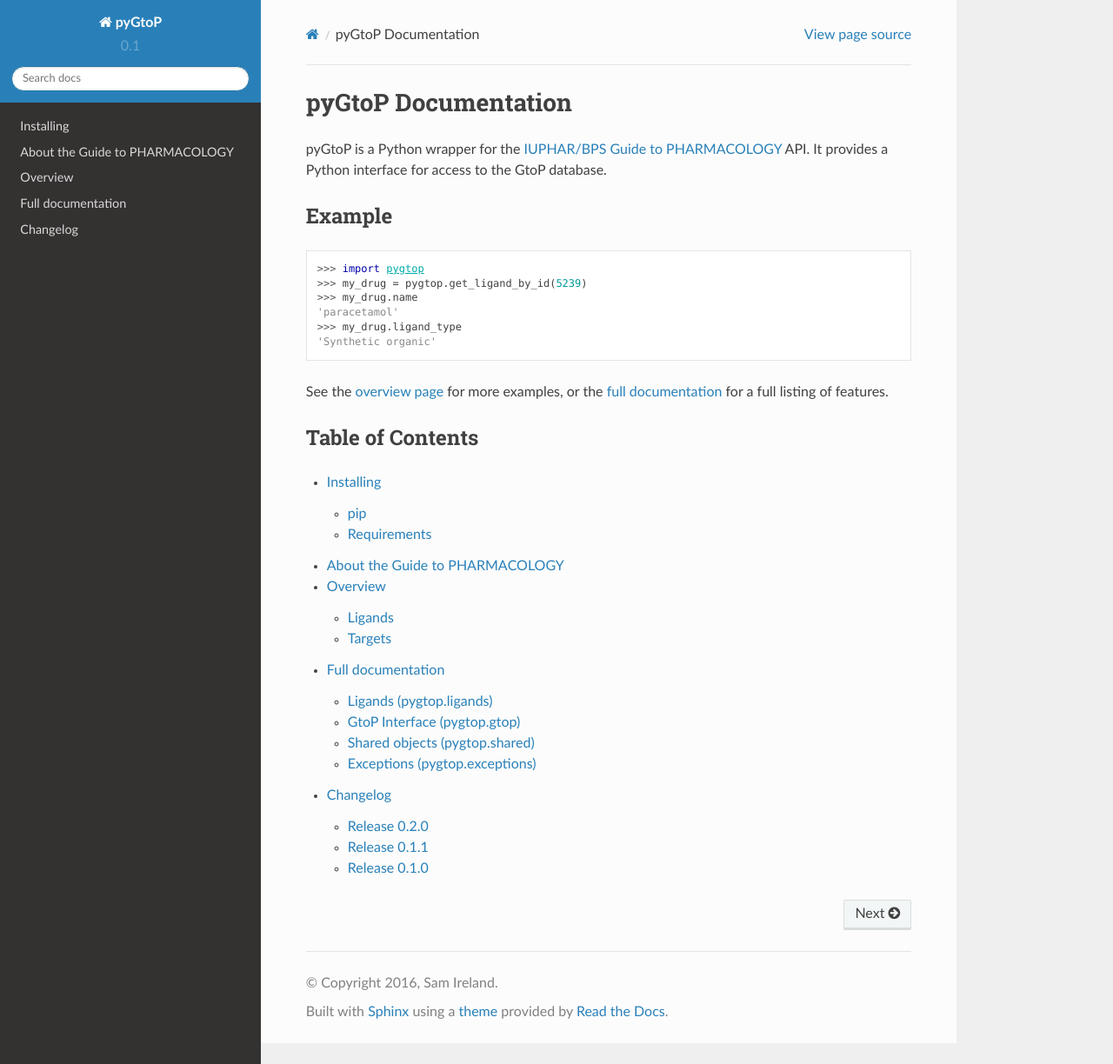
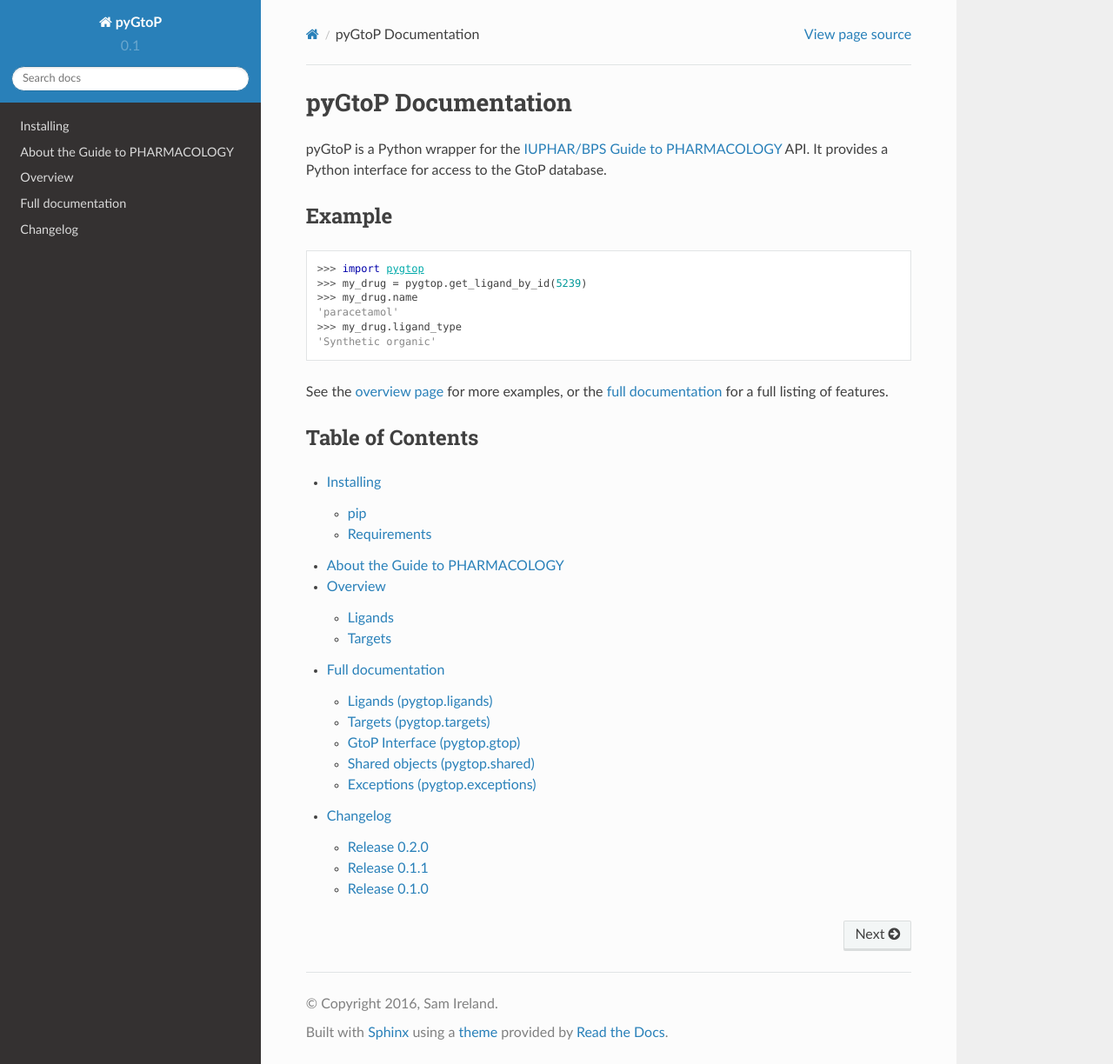
Before and after one commit to simondharding/pygtop, a Sphinx documentation site: the page built from docs/source/index.rst, in a window 1280 px wide and 1224 px high. Shown: the whole window at 87% size. Built offline with Sphinx 7.4.7 and the Read the Docs theme 2.0.0, drawn with Linux system fonts in a browser that asks for light colours.

Commit message:
First draft of 0.2 documentation

```diff
--- a/docs/source/full_documentation.rst
+++ b/docs/source/full_documentation.rst
@@ -6,6 +6,13 @@
 ~~~~~~~~~~~~~~~~~~~~~~~~
 
 .. automodule:: pygtop.ligands
+    :members:
+
+Targets (pygtop.targets)
+~~~~~~~~~~~~~~~~~~~~~~~~
+
+.. automodule:: pygtop.targets
+    :show-inheritance:
     :members:
 
 GtoP Interface (pygtop.gtop)
```
